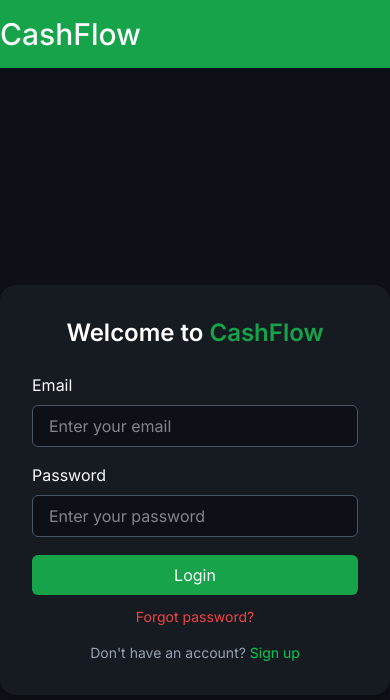
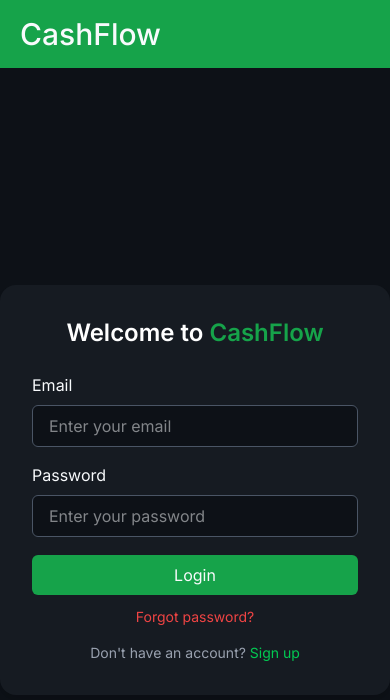
Before and after one commit to arafatYasir/CashFlow, a React (Vite) app: page /login in a window 390 px wide. Shown: the top 700 px of the page. Built offline with nearby package versions, Linux system fonts and the light colour scheme; no server answers.

Commit message:
Form validation & bug fixed

```diff
--- a/package.json
+++ b/package.json
@@ -28,6 +28,7 @@
     "@types/react": "^19.0.10",
     "@types/react-dom": "^19.0.4",
     "@vitejs/plugin-react": "^4.3.4",
+    "daisyui": "^5.0.0-beta.9",
     "eslint": "^9.21.0",
     "eslint-plugin-react": "^7.37.4",
     "eslint-plugin-react-hooks": "^5.0.0",
--- a/src/components/Header.jsx
+++ b/src/components/Header.jsx
@@ -6,7 +6,7 @@
     const {user, signOutUser} = useContext(AuthContext);
     return (
         <div className="bg-[#16A34A] py-4">
-            <div className="container mx-auto flex items-center justify-between">
+            <div className="container mx-auto px-5 md:px-0 flex items-center justify-between">
                 <h2 className="text-3xl font-medium">CashFlow</h2>
                 <div>
                     {
--- a/src/components/Modal.jsx
+++ b/src/components/Modal.jsx
@@ -1,5 +1,6 @@
 import { useState } from "react";
 import { X } from "lucide-react";
+import { toast } from "react-toastify";
 
 const Modal = ({ isOpen, onClose, onSubmit, modalType }) => {
     const [name, setName] = useState("");
@@ -10,6 +11,12 @@
     if (!isOpen) return null;
 
     const handleSubmit = (e) => {
+        e.preventDefault();
+        // checking if all values are present
+        if(!name || !amount || !date || !tag) {
+            toast.error("All fields are required.");
+            return;
+        }
         // seding all values
         onSubmit({ name, amount, date, tag }, modalType);
 
--- a/src/index.css
+++ b/src/index.css
@@ -1,11 +1,11 @@
 @import url('https://fonts.googleapis.com/css2?family=Inter:ital,opsz,wght@0,14..32,100..900;1,14..32,100..900&display=swap');
 @import "tailwindcss";
+@plugin "daisyui";
 
 body {
     background: #0D1117;
     color: #F8FAFC;
 }
-
 .font-inter {
     font-family: "Inter", serif;
 }
--- a/src/pages/Dashboard.jsx
+++ b/src/pages/Dashboard.jsx
@@ -27,9 +27,6 @@
         // adding it to the firestore database
         addTransaction(newTransaction);
     }
-
-    console.log("My transactions: ", transactions);
-
     // a function to set a transaction on the database
     async function addTransaction(transaction) {
         try {
@@ -37,13 +34,11 @@
                 collection(db, `users/${user.uid}/transactions`),
                 transaction
             );
-            console.log("Document written with ID: ", docRef.id);
             // updating the new transaction inside our state
             setTransactions([...transactions, transaction]);
             toast.success("Transaction Added!");
         }
         catch (error) {
-            console.log(error.message);
             toast.error("Couldn't add transaction");
         }
     }
@@ -92,10 +87,11 @@
     }, [transactions]);
 
     return (
-        <div className="font-inter">
+        <div className="min-h-screen font-inter">
             <Header />
 
-            {loading ? <p className="container mx-auto text-xl font-semibold">Loading</p>
+            {loading ?
+                <div className="min-h-screen flex items-center justify-center"><span className="text-xl loading loading-infinity loading-xl"></span></div>
                 :
                 <section className="container mx-auto">
                     <Cards handleSubmit={handleSubmit} income={income} expense={expense} balance={balance} />
--- a/src/pages/Login.jsx
+++ b/src/pages/Login.jsx
@@ -18,12 +18,9 @@
         const email = e.target.email.value;
         const password = e.target.password.value;
 
-        console.log(email, password);
-
         // sign in with email and password
         signInUser(email, password)
             .then(res => {
-                console.log(res);
                 navigate("/");
             })
             .catch(error => {
```
Also changed, not shown: src/pages/SignUp.jsx (+2 -5 lines), 1 other file (tests, documents, lock files or other folders).
